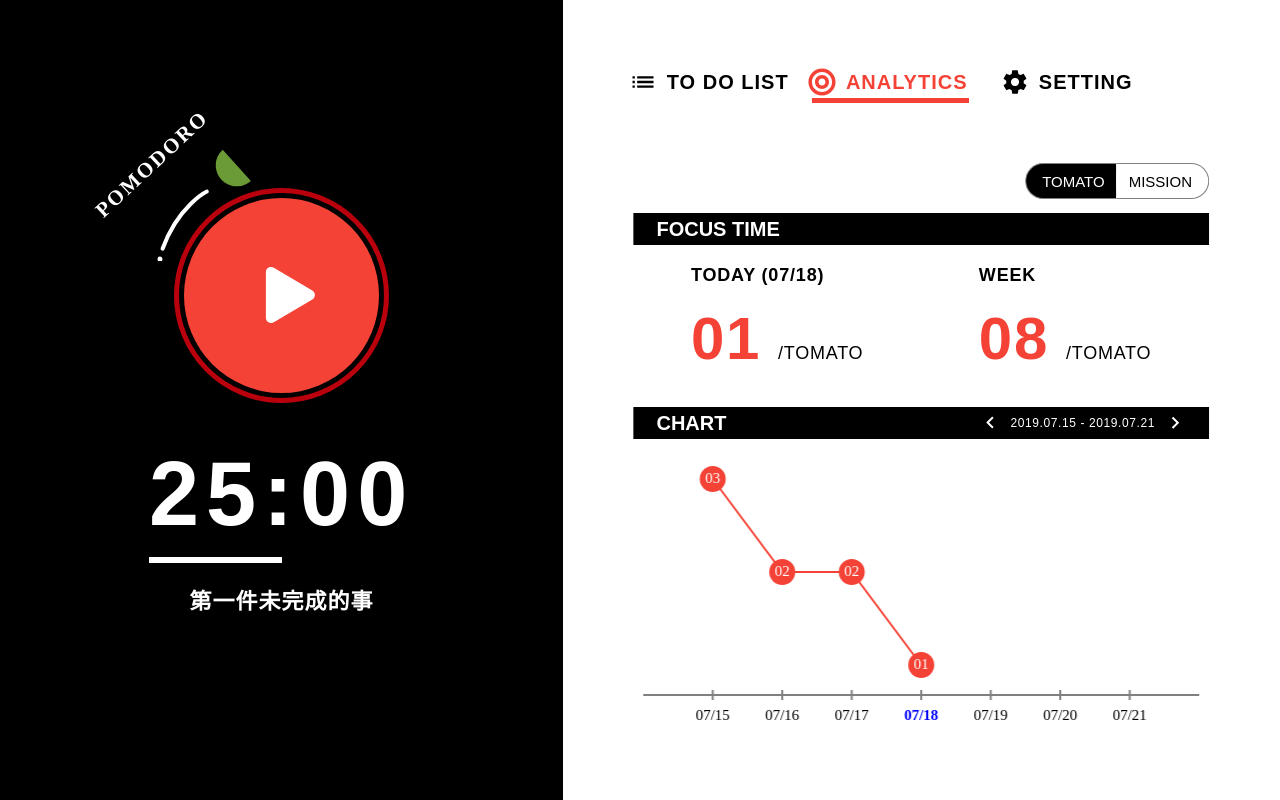
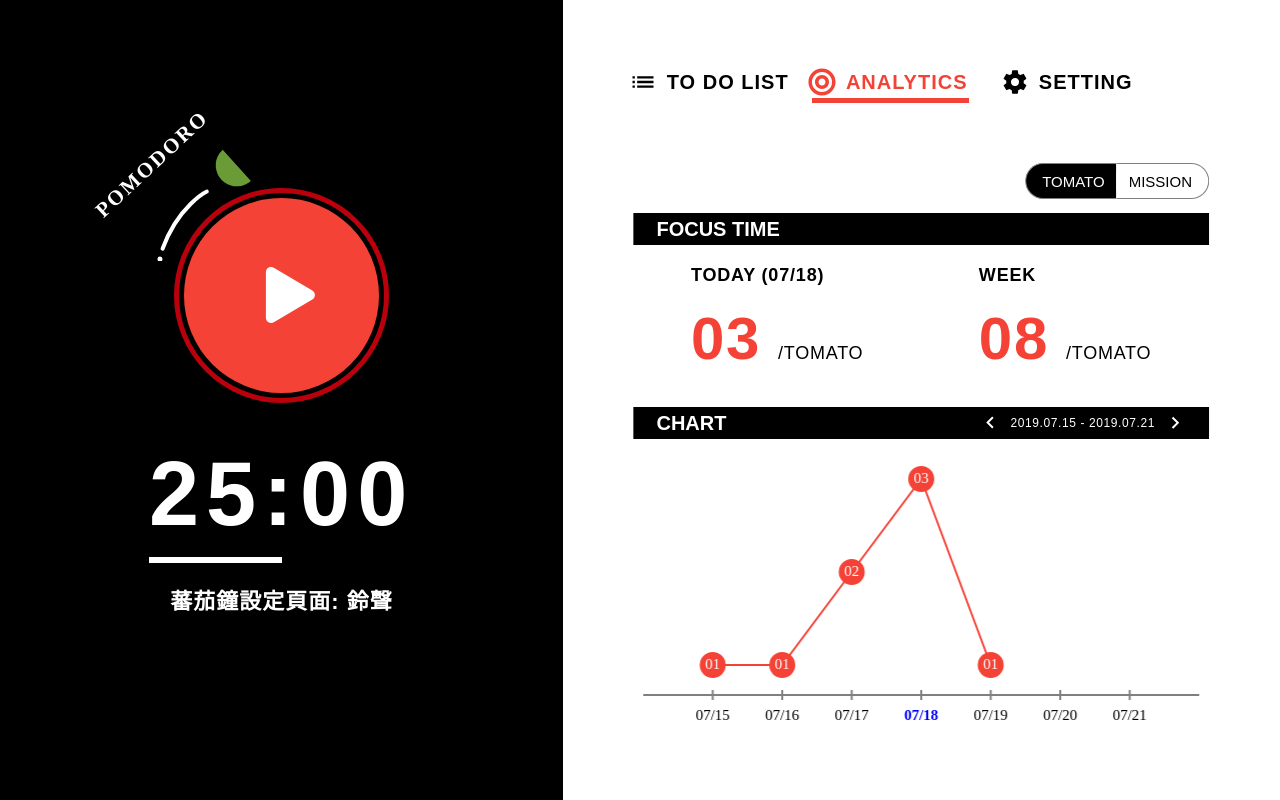
Before and after one commit to cxc421/f2e2019_01_pomodoro, a React (Create React App) app: page / in a window 1280 px wide. Built offline with nearby package versions, Linux system fonts and the light colour scheme; a web font is replaced by a local one.

Commit message:
Refine code

```diff
--- a/src/components/SelectWeek.tsx
+++ b/src/components/SelectWeek.tsx
@@ -45,7 +45,7 @@
   }
 
   &:hover {
-    color: ${props => (props.disable ? 'white' : '#f44336')};
+    color: ${props => (props.disable ? 'white' : '#00abff')};
   }
 `;
 
--- a/src/global-state.tsx
+++ b/src/global-state.tsx
@@ -42,19 +42,43 @@
 const initTodoTasks: Task[] = [
   {
     id: uuid(),
-    text: '第一件未完成的事',
-    doneDate: null,
-    tomatoes: [makeDate(2019, 7, 18)]
-  },
-  {
-    id: uuid(),
-    text: '第二件未完成的事',
+    text: '蕃茄鐘設定頁面: 鈴聲',
     doneDate: null,
     tomatoes: []
   },
   {
     id: uuid(),
-    text: '第三件未完成的事',
+    text: '蕃茄鐘設定頁面: 時間',
+    doneDate: null,
+    tomatoes: []
+  },
+  {
+    id: uuid(),
+    text: '蕃茄鐘設定頁面: 循環',
+    doneDate: null,
+    tomatoes: []
+  },
+  {
+    id: uuid(),
+    text: '保存全域設定',
+    doneDate: null,
+    tomatoes: []
+  },
+  {
+    id: uuid(),
+    text: '響應式 Layout',
+    doneDate: null,
+    tomatoes: []
+  },
+  {
+    id: uuid(),
+    text: '蕃茄鐘分析頁面: LineChart 動畫',
+    doneDate: null,
+    tomatoes: []
+  },
+  {
+    id: uuid(),
+    text: '蕃茄鐘分析頁面: 數字動畫',
     doneDate: null,
     tomatoes: []
   }
@@ -63,23 +87,48 @@
 const initDoneTasks = [
   {
     id: uuid(),
-    text: '第一件完成的事',
-    doneDate: makeDate(2019, 7, 16),
+    text: '蕃茄鐘基本 Layout',
+    doneDate: makeDate(2019, 7, 11),
     tomatoes: [
-      makeDate(2019, 7, 15),
-      makeDate(2019, 7, 15),
-      makeDate(2019, 7, 16)
+      makeDate(2019, 7, 9),
+      makeDate(2019, 7, 10),
+      makeDate(2019, 7, 11)
     ]
   },
   {
     id: uuid(),
-    text: '第二件完成的事',
-    doneDate: makeDate(2019, 7, 17),
+    text: '倒數計時動畫',
+    doneDate: makeDate(2019, 7, 12),
     tomatoes: [
-      makeDate(2019, 7, 15),
+      makeDate(2019, 7, 11),
+      makeDate(2019, 7, 11),
+      makeDate(2019, 7, 12),
+      makeDate(2019, 7, 12)
+    ]
+  },
+  {
+    id: uuid(),
+    text: '切換 tab 動畫',
+    doneDate: makeDate(2019, 7, 16),
+    tomatoes: [
+      makeDate(2019, 7, 13),
+      makeDate(2019, 7, 13),
+      makeDate(2019, 7, 14),
+      makeDate(2019, 7, 15)
+    ]
+  },
+  {
+    id: uuid(),
+    text: '圖表 (lineChart)',
+    doneDate: makeDate(2019, 7, 19),
+    tomatoes: [
       makeDate(2019, 7, 16),
       makeDate(2019, 7, 17),
-      makeDate(2019, 7, 17)
+      makeDate(2019, 7, 17),
+      makeDate(2019, 7, 18),
+      makeDate(2019, 7, 18),
+      makeDate(2019, 7, 18),
+      makeDate(2019, 7, 19)
     ]
   }
 ];
```
